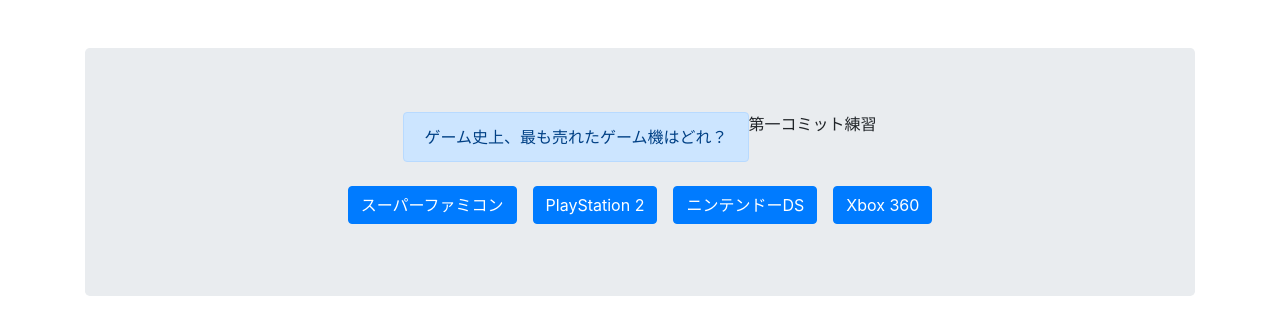
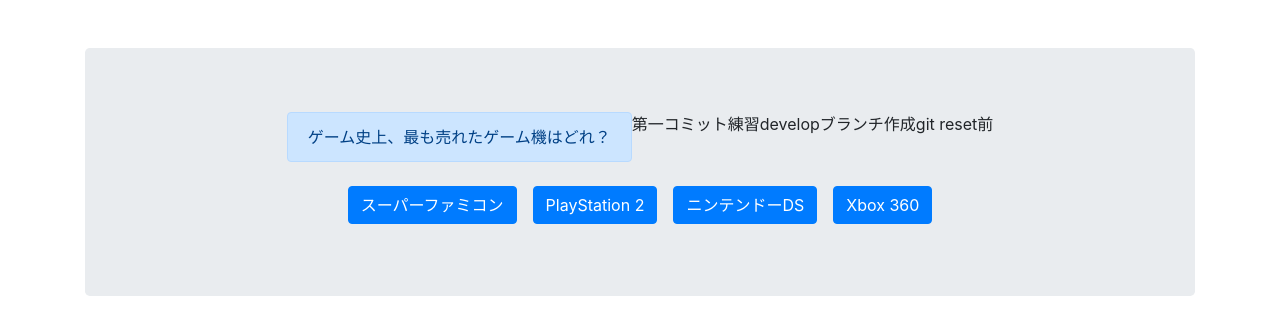
Before and after one commit to ryota100/js-quiz-apps, a plain HTML site: page index.html in a window 1280 px wide. Drawn offline with nearby package versions, Linux system fonts and the light colour scheme.

Commit message:
resetしたものを全てコミット

```diff
--- a/app.js
+++ b/app.js
@@ -17,6 +17,7 @@ const quiz = [
     correct: 'バスケ'
     }
 ];
+
 
 const $window = window;
 const $doc = document;
--- a/index.html
+++ b/index.html
@@ -28,6 +28,8 @@
             A simple primary alert—check it out!
           </div>
           <div>第一コミット練習</div>
+          <div>developブランチ作成</div>
+          <div>git reset前</div>
         </div>
 
         <div id="js-items" class="d-flex justify-content-center">
```
